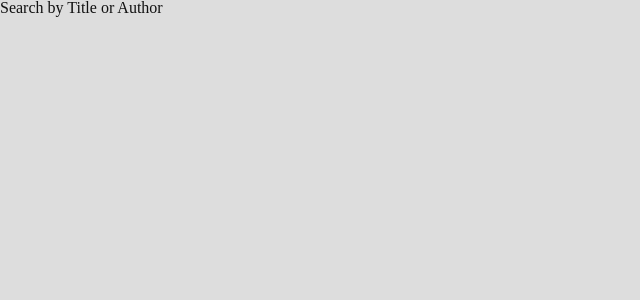
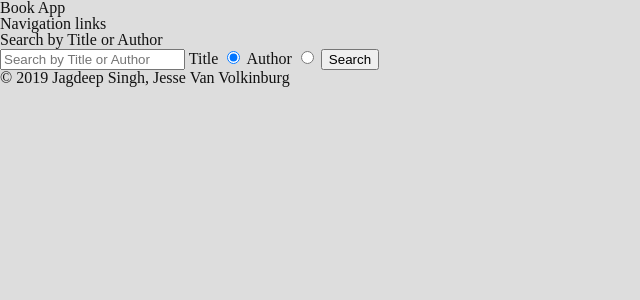
Before and after one commit to JagdeepSing/book_app, a Node server app: template views/pages/index.ejs in a window 1280 px wide. Shown: the top 300 px of the page, without its empty margins (0-640 px from the left). Run offline with Node 20, Linux system fonts and the light colour scheme; the template is opened without the code that fills it, so the values that code supplies are empty.

Commit message:
form created, basic styling /search route responds to form input

```diff
--- a/server.js
+++ b/server.js
@@ -14,12 +14,35 @@ app.use(express.static('./public'));
 
 app.set('view engine', 'ejs');
 
-app.get('/', (req, res) => {
+app.get('/hello', (req, res) => {
   res.send('HELLO WORLD! nothing here yet');
 });
 
-app.get('/hello', (req, res) => {
+app.get('/', (req, res) => {
   res.render('pages/index');
 });
 
+app.post('/search', (req, res) => {
+  console.log(req.body);
+  const url = `https://www.googleapis.com/books/v1/volumes?q=in${req.body.search[1]}:${req.body.search[0]}`
+  superagent.get(url)
+    .then(results => {
+      /**
+       * selfLink
+       * volumeInfo.title
+       * volumeInfo.subtile
+       * volumeInfo.authors (array)
+       * volumeInfo.publisher
+       * volumeInfo.description
+       * volumeInfo.industryIdentifiers (array) .type and .identifier
+       * volumeInfo.pageCount
+       * volumeInfo.categories
+       * volumeInfo.maturityRating
+       * searchInfo.textSnippet
+       */
+    })
+    .catch();
+  // res.send('form submitted');
+});
+
 app.listen(PORT, () => console.log(`Book app listening on ${PORT}`));
--- a/views/pages/index.ejs
+++ b/views/pages/index.ejs
@@ -12,8 +12,29 @@
     <link rel="stylesheet" href="styles/4-icons.css">
   </head>
   <body>
+    <header>
+      <h1>Book App</h1>
+      <nav>
+        Navigation links
+      </nav>
+    </header>
     <main>
-      <h4>Search by Title or Author</h4>
+      <h1>Search by Title or Author</h1>
+      <form action="/search" method="post">
+        <input type="text" name="search" placeholder="Search by Title or Author" required>
+        <label for="title">
+          <span>Title</span>
+          <input type="radio" name="search" value="title" required checked>
+        </label>
+        <label for="author">
+          <span>Author</span>
+          <input type="radio" name="search" value="author" required>
+        </label>
+        <button type="submit">Search</button>
+      </form>
     </main>
+    <footer>
+      &copy; 2019 Jagdeep Singh, Jesse Van Volkinburg
+    </footer>
   </body>
 </html>
```
